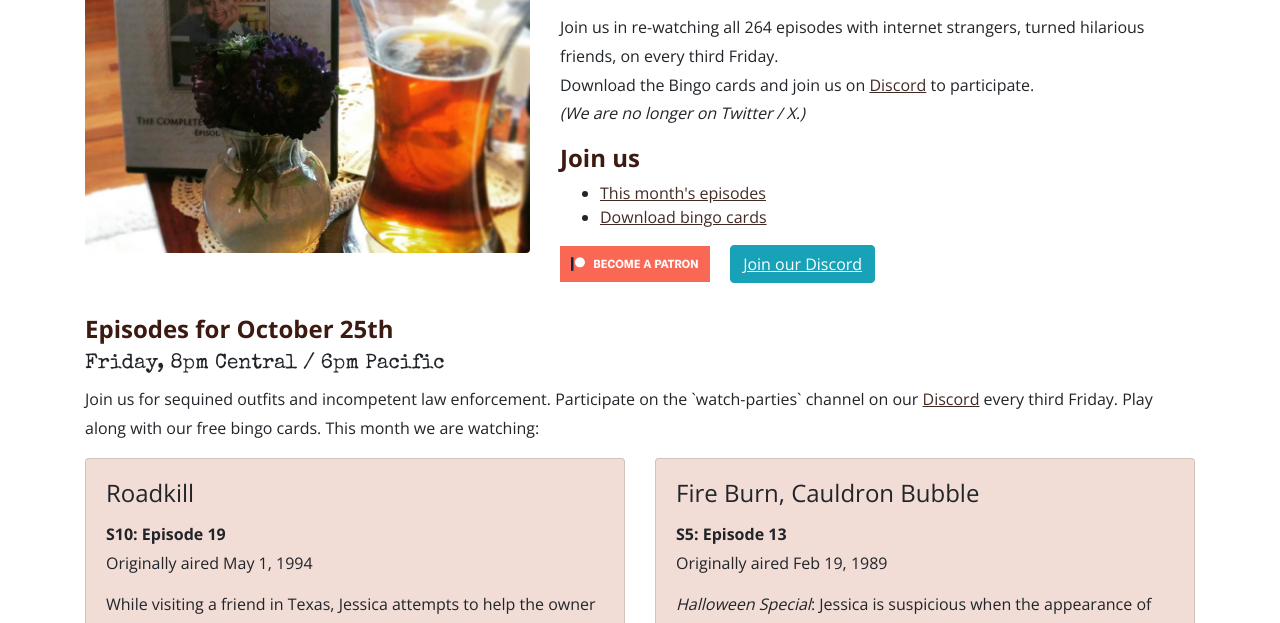
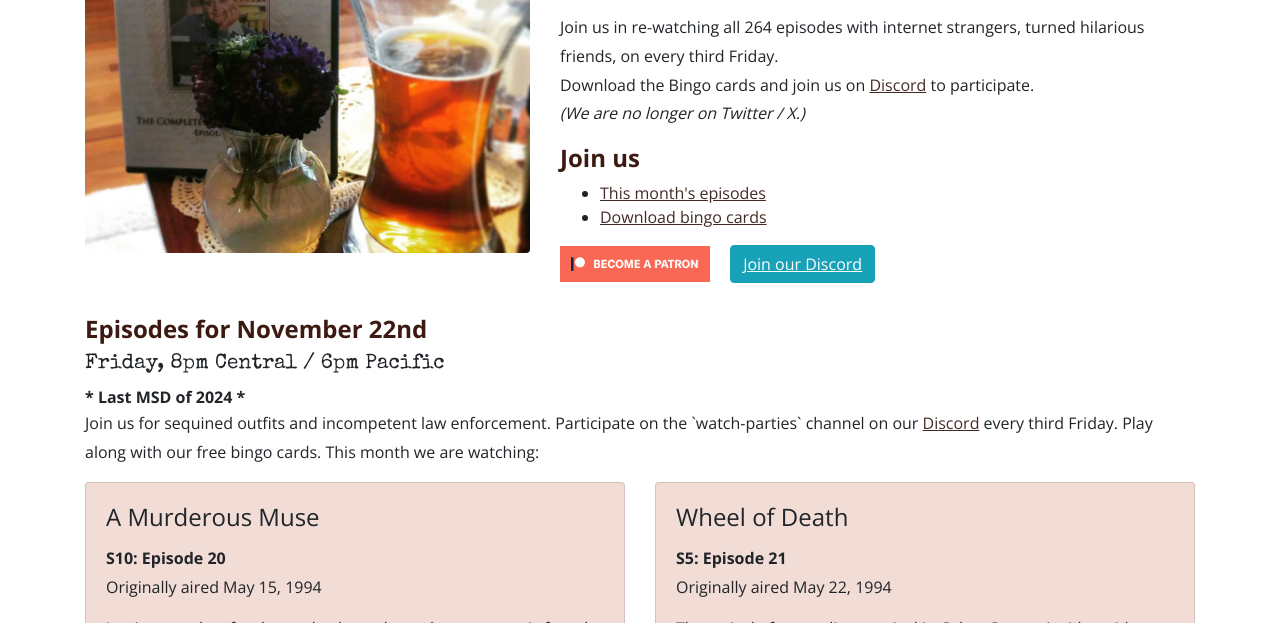
Before and after one commit to kzadrozny/murdershedrank, a website: page index.html in a window 1280 px wide. Shown: the part 177-800 px from the top of the page. Drawn offline with nearby package versions, Linux system fonts and the light colour scheme.

Commit message:
November update

```diff
--- a/index.html
+++ b/index.html
@@ -84,19 +84,20 @@
     <!-- Episodes -->
     <div id="episodes" class="jump"></div>
     <section class="episodes">
-      <h2>Episodes for October 25th</h2>
+      <h2>Episodes for November 22nd</h2>
       <h3>Friday, 8pm Central / 6pm Pacific</h3>
+      <strong>* Last MSD of 2024 *</strong>
       <p>Join us for sequined outfits and incompetent law enforcement. Participate on the `watch-parties` channel on our <a href="https://discord.gg/rpm69JA6Bf">Discord</a> every third Friday. Play along with our free bingo cards. This month we are watching:</p>
       <div class="row">
 
         <div class="col-md-6 mb-5">
           <div class="card h-100">
             <div class="card-body">
-              <h4 class="card-title">Roadkill</h4>
+              <h4 class="card-title">A Murderous Muse</h4>
               <p class="card-text">
-                <span class="episode">S10: Episode 19</span>
-                <span class="ep-date">Originally aired May 1, 1994</span>
-                While visiting a friend in Texas, Jessica attempts to help the owner of a small trucking company clear his son of a murder charge.
+                <span class="episode">S10: Episode 20</span>
+                <span class="ep-date">Originally aired May 15, 1994</span>
+                Jessica searches for the truth when a legendary maestro is found murdered and an innocent man is charged with the crime.
               </p>
             </div>
           </div>
@@ -105,11 +106,11 @@
         <div class="col-md-6 mb-5">
           <div class="card h-100">
             <div class="card-body">
-              <h4 class="card-title">Fire Burn, Cauldron Bubble</h4>
+              <h4 class="card-title">Wheel of Death</h4>
               <p class="card-text">
-                <span class="episode">S5: Episode 13</span>
-                <span class="ep-date">Originally aired Feb 19, 1989</span>
-                 <em>Halloween Special</em>: Jessica is suspicious when the appearance of the ghost of a long-dead witch burned at the stake coincides with the release of a book on the very subject.
+                <span class="episode">S5: Episode 21</span>
+                <span class="ep-date">Originally aired May 22, 1994</span>
+                 The arrival of a traveling carnival in Cabot Cove coincides with a rash of burglaries and the murder of the troupe's owner.
               </p>
             </div>
           </div>
```
